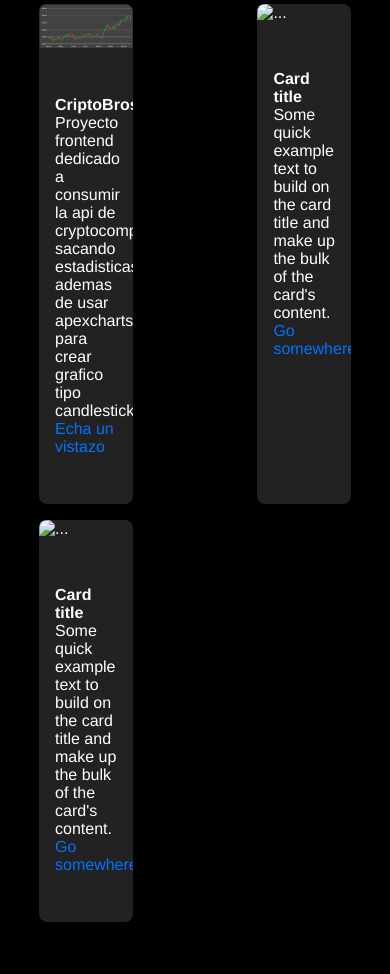
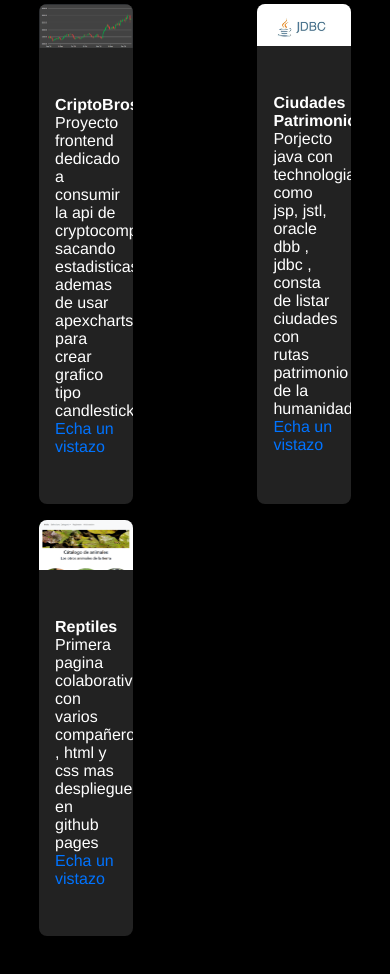
Before and after one commit to Angelmrt/portfolio, a website built with Vite: page docs/index.html in a window 390 px wide. Shown: the part 1633-2607 px from the top of the page. Built offline with nearby package versions, Linux system fonts and the light colour scheme; files whose address does not match are found by name.

Commit message:
v6 solo queda hacerlo responsive!!!

```diff
--- a/docs/index.html
+++ b/docs/index.html
@@ -92,22 +92,24 @@
         </div>
 
         <div class="project-card" data-aos="fade-down" data-aos-delay="100">
-          <img src="..." class="project-card__img" alt="...">
+          <img src="/portfolio/assets/jdbc-Ch-wtN14.png" class="project-card__img" alt="jdbc-project">
           <div class="project-card__body">
-            <h5 class="project-card__title">Card title</h5>
-            <p class="project-card__text">Some quick example text to build on the card title and make up the bulk of the
-              card's content.</p>
-            <a href="#" class="project-card__btn">Go somewhere</a>
+            <h5 class="project-card__title">Ciudades Patrimonio</h5>
+            <p class="project-card__text">Porjecto java con technologias como jsp, jstl, oracle dbb , jdbc , consta de listar ciudades con rutas
+              patrimonio de la humanidad
+            </p>
+            <a href="https://github.com/Angelmrt/ciudades.patrimonio" class="project-card__btn">Echa un vistazo</a>
           </div>
         </div>
 
         <div class="project-card" data-aos="fade-up" data-aos-delay="100">
-          <img src="..." class="project-card__img" alt="...">
+          <img src="/portfolio/assets/reptiles-wRlqrhNT.png" class="project-card__img" alt="reptiles-project">
           <div class="project-card__body">
-            <h5 class="project-card__title">Card title</h5>
-            <p class="project-card__text">Some quick example text to build on the card title and make up the bulk of the
-              card's content.</p>
-            <a href="#" class="project-card__btn">Go somewhere</a>
+            <h5 class="project-card__title">Reptiles</h5>
+            <p class="project-card__text">Primera pagina colaborativa con varios compañeros , html y css mas despliegue
+              en github pages
+            </p>
+            <a href="https://github.com/Angelmrt/webskill" class="project-card__btn">Echa un vistazo</a>
           </div>
         </div>
       </div>
```
Also changed, not shown: src/index.html (+12 -10 lines), docs/assets/jdbc-Ch-wtN14.png (added), docs/assets/reptiles-wRlqrhNT.png (added), src/assets/jdbc.png (added), src/assets/reptiles.png (added).
